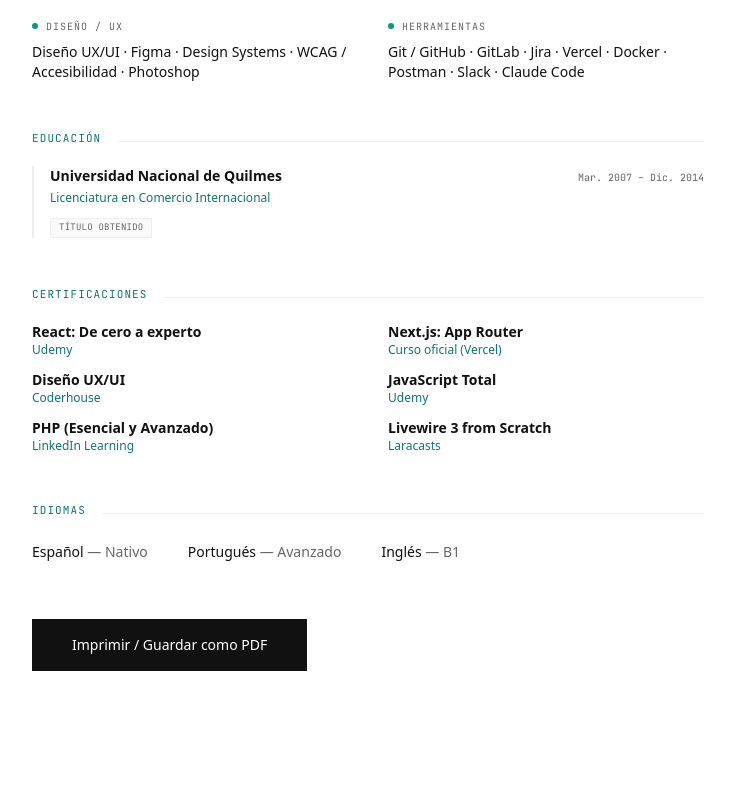
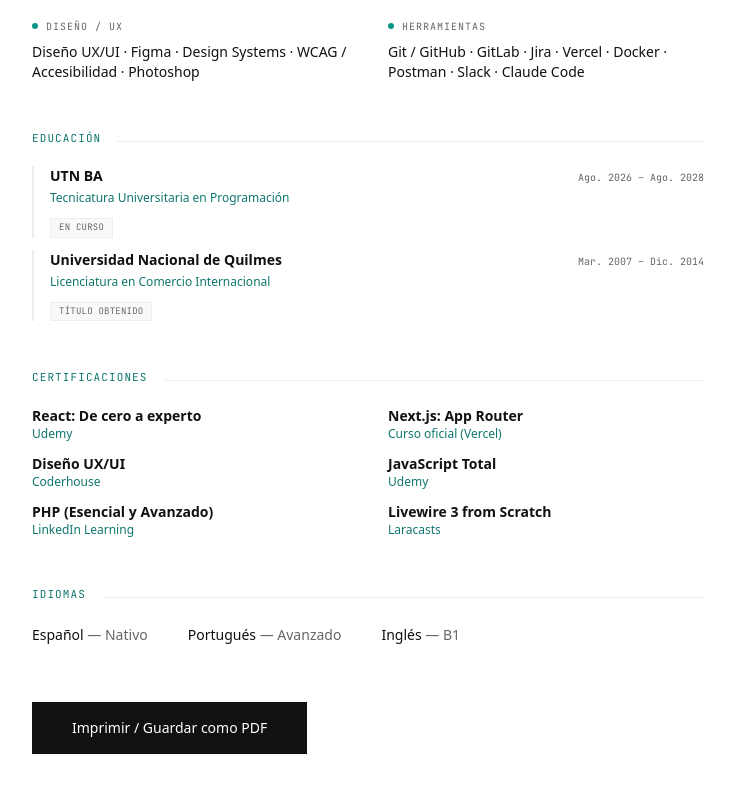
Before and after one commit to laupommares/laura-pommares, a Next.js app: page /cv in a window 1280 px wide. Shown: the part 1689-2481 px from the top of the page, without its empty margins (272-1007 px from the left). Before the commit the page ends 2424 px from the top, so only its background shows below. Built offline with nearby package versions, Linux system fonts and the light colour scheme; no server answers.

Commit message:
add Technical Degree

```diff
--- a/messages/en.json
+++ b/messages/en.json
@@ -63,11 +63,19 @@
   "Education": {
     "heading": "Education",
     "completedLabel": "Degree awarded",
+    "inProgressLabel": "In progress",
     "studies": [
+      {
+        "institution": "UTN BA",
+        "degree": "University Technical Degree in Programming",
+        "period": "Aug. 2026 – Aug. 2028",
+        "status": "inProgress"
+      },
       {
         "institution": "National University of Quilmes",
         "degree": "Bachelor's Degree in International Trade",
-        "period": "Mar. 2007 – Dec. 2014"
+        "period": "Mar. 2007 – Dec. 2014",
+        "status": "completed"
       }
     ]
   },
--- a/messages/es.json
+++ b/messages/es.json
@@ -63,11 +63,19 @@
   "Education": {
     "heading": "Educación",
     "completedLabel": "Título obtenido",
+    "inProgressLabel": "En curso",
     "studies": [
+      {
+        "institution": "UTN BA",
+        "degree": "Tecnicatura Universitaria en Programación",
+        "period": "Ago. 2026 – Ago. 2028",
+        "status": "inProgress"
+      },
       {
         "institution": "Universidad Nacional de Quilmes",
         "degree": "Licenciatura en Comercio Internacional",
-        "period": "Mar. 2007 – Dic. 2014"
+        "period": "Mar. 2007 – Dic. 2014",
+        "status": "completed"
       }
     ]
   },
--- a/src/app/cv/page.tsx
+++ b/src/app/cv/page.tsx
@@ -18,7 +18,12 @@ type ProjectItem = {
   clients?: { name: string; href: string }[];
 };
 type StackCategory = { name: string; items: string[] };
-type EducationItem = { institution: string; degree: string; period: string };
+type EducationItem = {
+  institution: string;
+  degree: string;
+  period: string;
+  status: "completed" | "inProgress";
+};
 type CertificationItem = { title: string; issuer: string };
 type LanguageItem = { name: string; level: string };
 
@@ -185,7 +190,9 @@ export default async function CvPage() {
               </div>
               <p className="text-accent-ink text-xs font-medium mb-1.5">{edu.degree}</p>
               <span className="inline-block px-2 py-0.5 bg-surface-alt border border-subtle font-label-mono text-[9px] uppercase tracking-wide text-secondary">
-                {tEducation("completedLabel")}
+                {edu.status === "inProgress"
+                  ? tEducation("inProgressLabel")
+                  : tEducation("completedLabel")}
               </span>
             </div>
           ))}
--- a/src/components/EducationSection.tsx
+++ b/src/components/EducationSection.tsx
@@ -1,6 +1,11 @@
 import { getTranslations } from "next-intl/server";
 
-type StudyItem = { institution: string; degree: string; period: string };
+type StudyItem = {
+  institution: string;
+  degree: string;
+  period: string;
+  status: "completed" | "inProgress";
+};
 
 export default async function EducationSection() {
   const t = await getTranslations("Education");
@@ -32,7 +37,9 @@ export default async function EducationSection() {
                 </span>
               </div>
               <span className="inline-block px-2 py-0.5 bg-surface-alt border border-subtle font-label-mono text-[10px] uppercase tracking-widest text-secondary">
-                {t("completedLabel")}
+                {study.status === "inProgress"
+                  ? t("inProgressLabel")
+                  : t("completedLabel")}
               </span>
             </div>
           ))}
```
Also changed, not shown: 2 other files (tests, documents, lock files or other folders).
